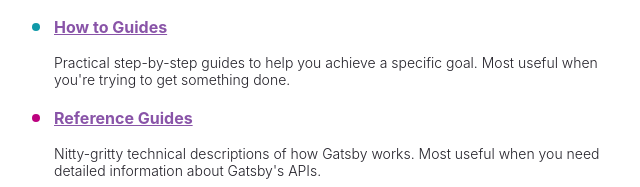
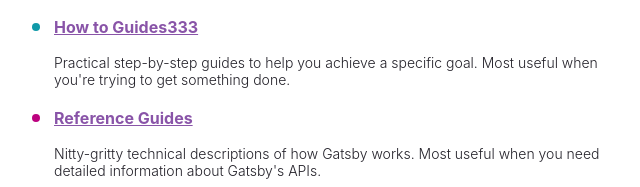
Before and after one commit to dylanshipf/blog, a Gatsby site: page / in a window 1280 px wide. Shown: the part 481-668 px from the top of the page, 50-690 px from the left. Built offline with nearby package versions, Linux system fonts and the light colour scheme; Gatsby itself is replaced by a stand-in of ours.

Commit message:
updated how to guide

```diff
--- a/src/pages/index.js
+++ b/src/pages/index.js
@@ -67,7 +67,7 @@
     color: "#E95800",
   },
   {
-    text: "How to Guides",
+    text: "How to Guides333",
     url: "https://www.gatsbyjs.com/docs/how-to/",
     description:
       "Practical step-by-step guides to help you achieve a specific goal. Most useful when you're trying to get something done.",
```
